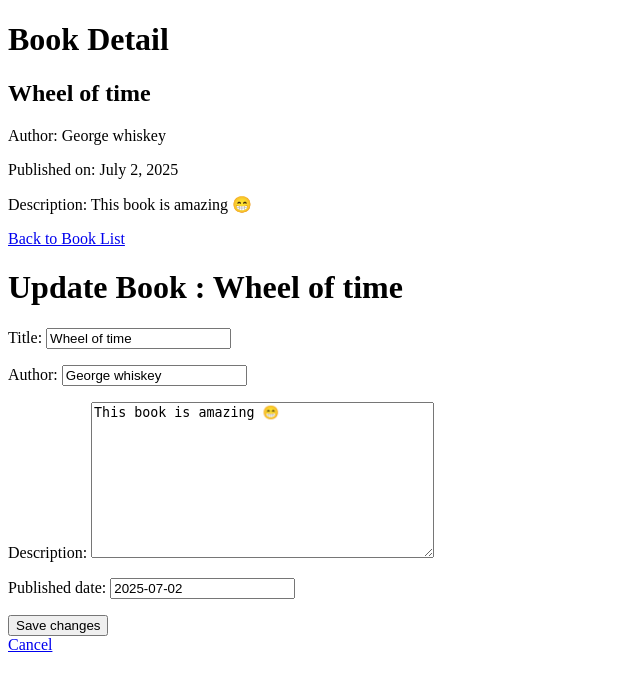
After one commit to Arinzayy-1234/Module-2, a Django app: page /book/1/update/ in a window 1280 px wide. The commit adds this page. Shown: the top 691 px of the page, without its empty margins (0-640 px from the left). Run offline with Django 5.2, Linux system fonts and the light colour scheme; data comes from the database, SQL or seed files in the repository.

```diff
--- a/module2/module2/settings.py
+++ b/module2/module2/settings.py
@@ -9,7 +9,6 @@ https://docs.djangoproject.com/en/5.2/topics/settings/
 For the full list of settings and their values, see
 https://docs.djangoproject.com/en/5.2/ref/settings/
 """
-
 from pathlib import Path
 
 # Build paths inside the project like this: BASE_DIR / 'subdir'.
@@ -55,7 +54,7 @@ ROOT_URLCONF = 'module2.urls'
 TEMPLATES = [
     {
         'BACKEND': 'django.template.backends.django.DjangoTemplates',
-        'DIRS': [],
+        'DIRS': [BASE_DIR / 'templates'],
         'APP_DIRS': True,
         'OPTIONS': {
             'context_processors': [
--- /dev/null
+++ b/module2/my_app/templates/my_app/book_update_form.html
@@ -0,0 +1,30 @@
+
+<!DOCTYPE html>
+<html lang="en">
+<head>
+    <meta charset="UTF-8">
+    <meta name="viewport" content="width=device-width, initial-scale=1.0">
+    <title>Document</title>
+</head>
+<body>
+    <h1>Book Detail</h1>
+
+    <div>
+        <h2>{{ book.title }}</h2>
+        <p>Author: {{ book.author }}</p>
+        <p>Published on: {{ book.published_date }}</p>
+        <p>Description: {{ book.description }}</p>
+    </div>
+
+    <a href="{% url 'book_list' %}">Back to Book List</a>
+
+    <h1> Update Book : {{book.title}} </h1>
+    <form method="post">
+        {% csrf_token %}
+        {{ form.as_p }}
+        <button type = 'submit' > Save changes </button>
+    </form>
+    <a href = "{% url 'book_detail' pk=book.pk}" >Cancel</a>
+
+</body>
+</html>
--- a/module2/my_app/urls.py
+++ b/module2/my_app/urls.py
@@ -13,5 +13,7 @@ urlpatterns = [
     # The <int:pk> captures the primary key of the book and passes it to the view
     # as the 'pk' argument, which is used by the DetailView to retrieve the # specific book instance.
     # Add more URL patterns as needed
-    path ('book/<int:pk>/', views.BookDetailView.as_view(), name = 'book_detail')
+    path ('book/<int:pk>/', views.BookDetailView.as_view(), name = 'book_detail'),
+    path ('book/<int:pk>/update/', views.BookUpdateView.as_view(), name = 'book_update'),
+    # This URL pattern handles the update view for a specific book instance.
     ]
--- a/module2/my_app/views.py
+++ b/module2/my_app/views.py
@@ -1,6 +1,7 @@
 from django.shortcuts import render
 from django.http import HttpResponse
-from django.views.generic import TemplateView, DetailView
+from django.views.generic import TemplateView, DetailView, UpdateView
+from django.urls import reverse_lazy
 
 from . models import Book
 
@@ -38,3 +39,17 @@ class BookDetailView(DetailView):
         book = self.get_object()
         context['bookid'] = book.get_bookID()
         return context
+
+class BookUpdateView(UpdateView):
+    model = Book
+    fields = ['title', 'author', 'description', 'published_date']
+
+    template_name = 'my_app/book_update_form.html'
+
+    success_url = reverse_lazy('book_list')  # Redirect to book list after successful update
+
+    def form_valid(self,form):
+        """Handle the form submission and save the updated book."""
+        response = super().form_valid(form)
+        # You can add additional logic here if needed
+        return response
```
Also changed, not shown: module2/my_app/templates/my_app/book_detail.html (+9 -10 lines), module2/templates/base.html (added, +13 -0 lines), 2 other files.
